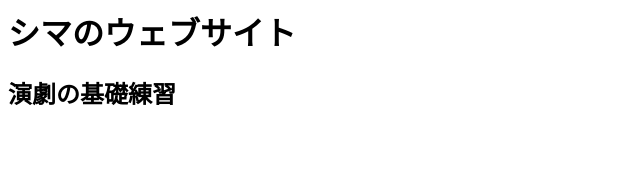
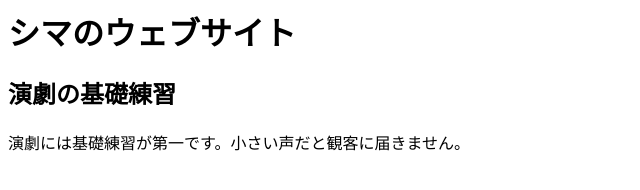
Before and after one commit to hayashiyuma1/BOXhayashiyuma1.github.io, a plain HTML site: page index.html in a window 1280 px wide. Shown: the whole page, without its empty margins (0-640 px from the left). Drawn offline with Linux system fonts and the light colour scheme.

Commit message:
Update index.html

```diff
--- a/index.html
+++ b/index.html
@@ -3,5 +3,6 @@
   <body>
     <h1>シマのウェブサイト</h1>
     <h2>演劇の基礎練習</h2>
+    <p>演劇には基礎練習が第一です。小さい声だと観客に届きません。</p>
   </body>
 </html>
```
